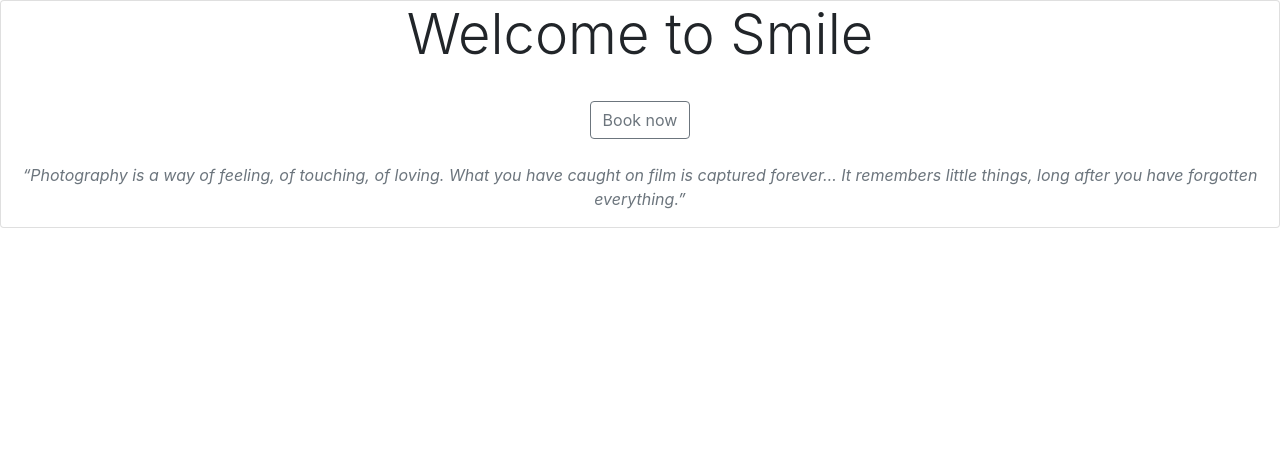
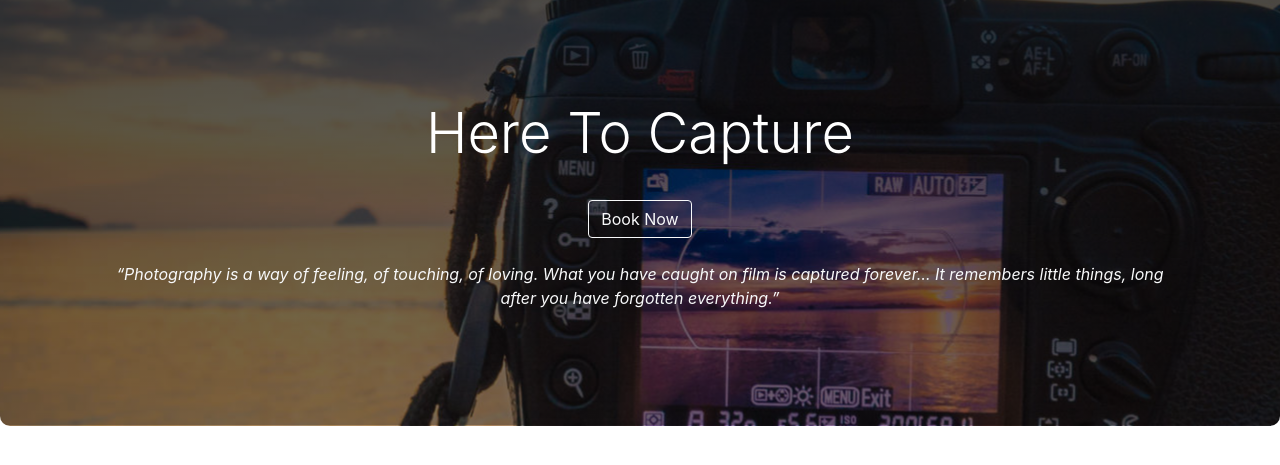
Before and after one commit to FredAlcantara/flask-tut, a Flask app: page / in a window 1280 px wide. Shown: the part 110-575 px from the top of the page. Run offline with Flask 2, Linux system fonts and the light colour scheme.

Commit message:
modified page header, booking button and caption

```diff
--- a/templates/index.html
+++ b/templates/index.html
@@ -1,17 +1,15 @@
-{% extends "base.html" %} {% block title %}Home Page{% endblock %} {%block
-content %}
-<div id="card">
-  <div class="container-fluid card body">
+{% extends "base.html" %} {% block title %}Smile - Home Page{% endblock %}
+{%block content %}
+<div id="hero">
+  <div class="container-fluid">
     <div>
-      <h1 class="display-4 text-center">Welcome to Smile</h1>
+      <h1 class="display-4 text-center text-white">Here To Capture</h1>
       <br />
       <div class="d-flex justify-content-center">
-        <button type="button" class="btn btn-outline-secondary">
-          Book now
-        </button>
+        <button type="button" class="btn btn-outline-light">Book Now</button>
       </div>
       <br />
-      <p class="text-muted text-center">
+      <p class="text-light text-center">
         <i
           >“Photography is a way of feeling, of touching, of loving. What you
           have caught on film is captured forever… It remembers little things,
```
